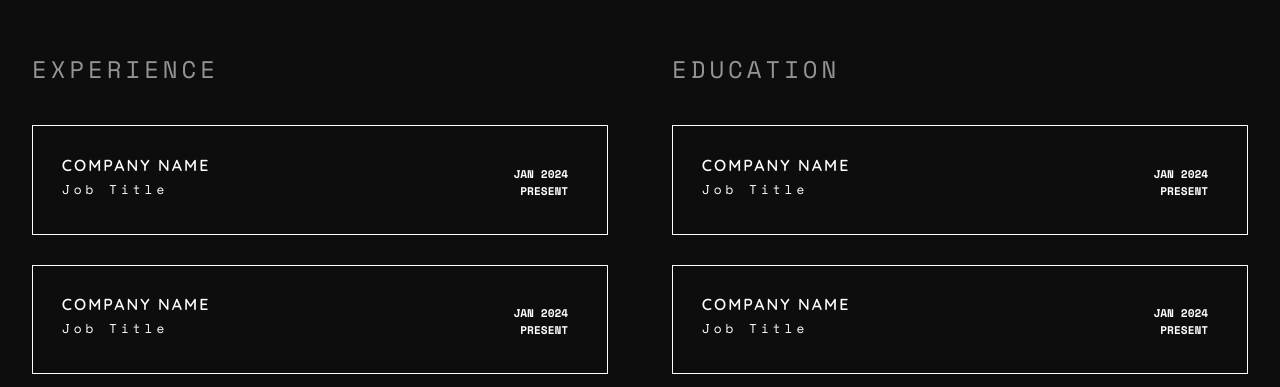
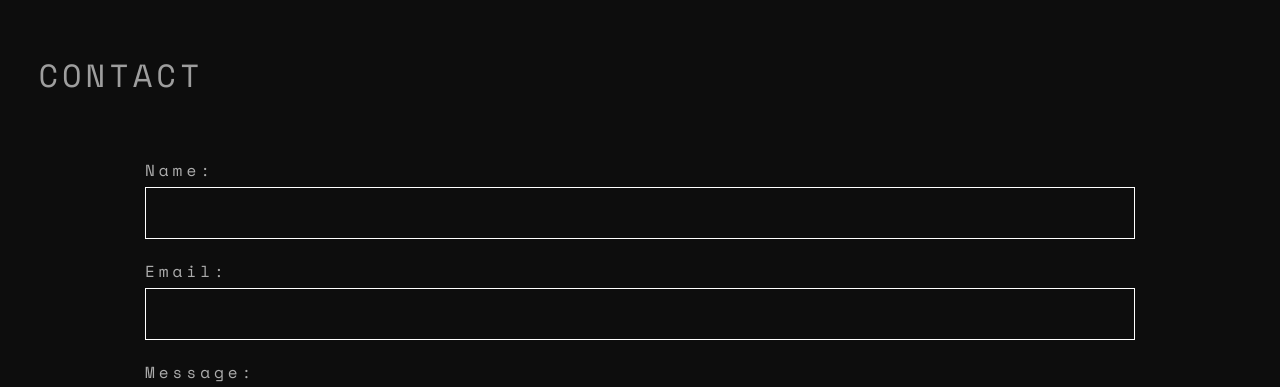
Before and after one commit to saif-alim/portfolio-website, a React (Create React App) app: page / in a window 1280 px wide. Shown: the part 2381-2768 px from the top of the page. Built offline with nearby package versions, Linux system fonts and the light colour scheme.

Commit message:
Contact page update

```diff
--- a/src/App.js
+++ b/src/App.js
@@ -25,8 +25,18 @@ const App = () => {
       <div id="projects">
         <Projects />
       </div>
-      <Contact />
-      <FooterSection />
+      <div
+        id="contact"
+        style={{
+          display: "flex",
+          "flex-direction": "column",
+          justifyContent: "space-between",
+          minHeight: "100vh",
+        }}
+      >
+        <Contact />
+        <FooterSection />
+      </div>
     </Container>
   );
 };
--- a/src/components/Footer.js
+++ b/src/components/Footer.js
@@ -9,9 +9,9 @@ const Footer = styled.footer`
   justify-content: space-between;
   max-width: 100vw;
   padding-top: 20px;
-  padding-bottom: 100px;
-  padding-left: 10px;
-  padding-right: 10px;
+  padding-bottom: 80px;
+  padding-left: 20px;
+  padding-right: 40px;
 `;
 
 const SocialsSection = styled.div`
@@ -32,6 +32,7 @@ const Icon = styled.img`
 
 const Email = styled(Subtitle)`
   font-size: 1.5rem;
+  margin-bottom: 20px;
 `;
 
 const FooterSection = () => {
--- a/src/components/Header.js
+++ b/src/components/Header.js
@@ -8,6 +8,7 @@ const Header = styled.header`
   justify-content: space-between;
   align-items: center;
   padding: 20px 40px;
+  padding-top: 40px;
 `;
 
 const Nav = styled.nav`
--- a/src/components/components.js
+++ b/src/components/components.js
@@ -40,6 +40,7 @@ export const Section = styled.div`
   width: 100vw;
   display: flex;
   box-sizing: border-box;
+  padding: 0 3%;
 `;
 
 export const HomeSection = styled(Section)`
@@ -72,6 +73,16 @@ export const Subtitle = styled.p`
   font-weight: 300;
   font-family: "Space Mono", serif;
   letter-spacing: 4px;
+`;
+
+export const SectionTitle = styled.p`
+  font-size: 2rem;
+  color: rgb(158, 158, 158);
+  font-weight: 300;
+  font-family: "Space Mono", serif;
+  letter-spacing: 4px;
+  height: 50px;
+  text-transform: uppercase;
 `;
 
 export const FeaturedIn = styled.div`
--- a/src/pages/Contact.js
+++ b/src/pages/Contact.js
@@ -1,67 +1,111 @@
+import React, { useState } from "react";
 import styled from "styled-components";
-import {
-  Subsection,
-  SubsectionContent,
-  SubsectionTitle,
-  ResumeSection,
-} from "./experience/ExperienceComponents";
+import { Section, SectionTitle } from "../components/Components";
 
-const ContactSection = styled.div`
-  flex-grow: 1;
-  width: 100vw;
-  display: flex;
-  box-sizing: border-box;
-`;
+const ContactForm = () => {
+  const [formData, setFormData] = useState({
+    name: "",
+    email: "",
+    message: "",
+    tags: ["Pants", "Green", "Sage", "Women"],
+    folder: "Fashion",
+  });
 
-const Experience = () => {
   return (
     <ContactSection>
-      <Subsection>
-        <SubsectionTitle>EXPERIENCE</SubsectionTitle>
-        <SubsectionContent>
-          <ResumeSection
-            title="Company Name"
-            jobTitle="Job Title"
-            startDate="Jan 2024"
-            endDate="Present"
+      <SectionTitle>Contact</SectionTitle>
+      <FormContainer>
+        <Label>
+          Name:
+          <Input
+            type="text"
+            value={formData.name}
+            onChange={(e) => setFormData({ ...formData, name: e.target.value })}
           />
-          <ResumeSection
-            title="Company Name"
-            jobTitle="Job Title"
-            startDate="Jan 2024"
-            endDate="Present"
+        </Label>
+
+        <Label>
+          Email:
+          <Input
+            type="email"
+            value={formData.link}
+            onChange={(e) => setFormData({ ...formData, link: e.target.value })}
           />
-          <ResumeSection
-            title="Company Name"
-            jobTitle="Job Title"
-            startDate="Jan 2024"
-            endDate="Present"
+        </Label>
+
+        <Label>
+          Message:
+          <TextArea
+            placeholder="Type your message here..."
+            value={formData.description}
+            onChange={(e) =>
+              setFormData({ ...formData, description: e.target.value })
+            }
           />
-        </SubsectionContent>
-      </Subsection>
-      <Subsection>
-        <SubsectionTitle>EDUCATION</SubsectionTitle>
-        <ResumeSection
-          title="Company Name"
-          jobTitle="Job Title"
-          startDate="Jan 2024"
-          endDate="Present"
-        />
-        <ResumeSection
-          title="Company Name"
-          jobTitle="Job Title"
-          startDate="Jan 2024"
-          endDate="Present"
-        />
-        <ResumeSection
-          title="Company Name"
-          jobTitle="Job Title"
-          startDate="Jan 2024"
-          endDate="Present"
-        />
-      </Subsection>
+        </Label>
+      </FormContainer>
     </ContactSection>
   );
 };
 
-export default Experience;
+const ContactSection = styled(Section)`
+  height: auto;
+  display: flex;
+  flex-direction: column;
+  padding: 0% 3%;
+`;
+
+const FormContainer = styled.div`
+  width: 100vw;
+  max-width: 1000px;
+  padding: 20px;
+  align-self: center;
+  border-radius: 10px;
+  color: #ffffff;
+  display: flex;
+  flex-direction: column;
+  gap: 10px;
+`;
+
+const Label = styled.label`
+  padding: 5px;
+  color: rgb(172, 172, 172);
+  font-size: 0.9rem;
+  display: flex;
+  flex-direction: column;
+  gap: 5px;
+  font-size: 1rem;
+  font-weight: 300;
+  font-family: "Space Mono", serif;
+  letter-spacing: 4px;
+`;
+
+const Input = styled.input`
+  background: #0d0d0d;
+  height: 30px;
+  border: 1px solid #fff;
+  color: white;
+  padding: 10px;
+  font-size: 1rem;
+  outline: none;
+  &:focus {
+    border-color: #9a19e0;
+  }
+`;
+
+const TextArea = styled.textarea`
+  background: #0d0d0d;
+  border: 1px solid #fff;
+  font-family: "Space Mono", serif;
+  color: white;
+  padding: 10px;
+  font-size: 1rem;
+  height: 300px;
+  resize: none;
+  outline: none;
+  &:focus {
+    border-color: #9a19e0;
+  }
+`;
+
+export default ContactForm;
--- a/src/pages/Projects.js
+++ b/src/pages/Projects.js
@@ -1,36 +1,9 @@
-import { Section } from "../components/Components";
-import {
-  Subsection,
-  SubsectionContent,
-  SubsectionTitle,
-} from "./experience/ExperienceComponents";
+import { Section, SectionTitle } from "../components/Components";
 
 const Projects = () => {
   return (
     <Section>
-      <Subsection>
-        <SubsectionTitle>PROJECTS</SubsectionTitle>
-        <SubsectionContent>
-          {/* <ResumeSection
-            title="Company Name"
-            jobTitle="Job Title"
-            startDate="Jan 2024"
-            endDate="Present"
-          />
-          <ResumeSection
-            title="Company Name"
-            jobTitle="Job Title"
-            startDate="Jan 2024"
-            endDate="Present"
-          />
-          <ResumeSection
-            title="Company Name"
-            jobTitle="Job Title"
-            startDate="Jan 2024"
-            endDate="Present"
-          /> */}
-        </SubsectionContent>
-      </Subsection>
+      <SectionTitle>PROJECTS</SectionTitle>
     </Section>
   );
 };
--- a/src/pages/experience/Experience.js
+++ b/src/pages/experience/Experience.js
@@ -1,8 +1,7 @@
-import { Section } from "../../components/Components";
+import { Section, SectionTitle } from "../../components/Components";
 import {
   Subsection,
   SubsectionContent,
-  SubsectionTitle,
   ResumeSection,
 } from "./ExperienceComponents";
 
@@ -10,7 +9,7 @@ const Experience = () => {
   return (
     <Section>
       <Subsection>
-        <SubsectionTitle>EXPERIENCE</SubsectionTitle>
+        <SectionTitle>EXPERIENCE</SectionTitle>
         <SubsectionContent>
           <ResumeSection
             title="Company Name"
@@ -33,7 +32,7 @@ const Experience = () => {
         </SubsectionContent>
       </Subsection>
       <Subsection>
-        <SubsectionTitle>EDUCATION</SubsectionTitle>
+        <SectionTitle>EDUCATION</SectionTitle>
         <ResumeSection
           title="Company Name"
           jobTitle="Job Title"
--- a/src/pages/experience/ExperienceComponents.js
+++ b/src/pages/experience/ExperienceComponents.js
@@ -7,11 +7,7 @@ export const Subsection = styled(Section)`
   max-width: 50vw;
   min-width: 575px;
   padding: 2.5vw;
-`;
-
-export const SubsectionTitle = styled(Subtitle)`
-  color: #949494;
-  height: 50px;
+  padding-left: 0;
 `;
 
 export const SubsectionContent = styled.div`
```
